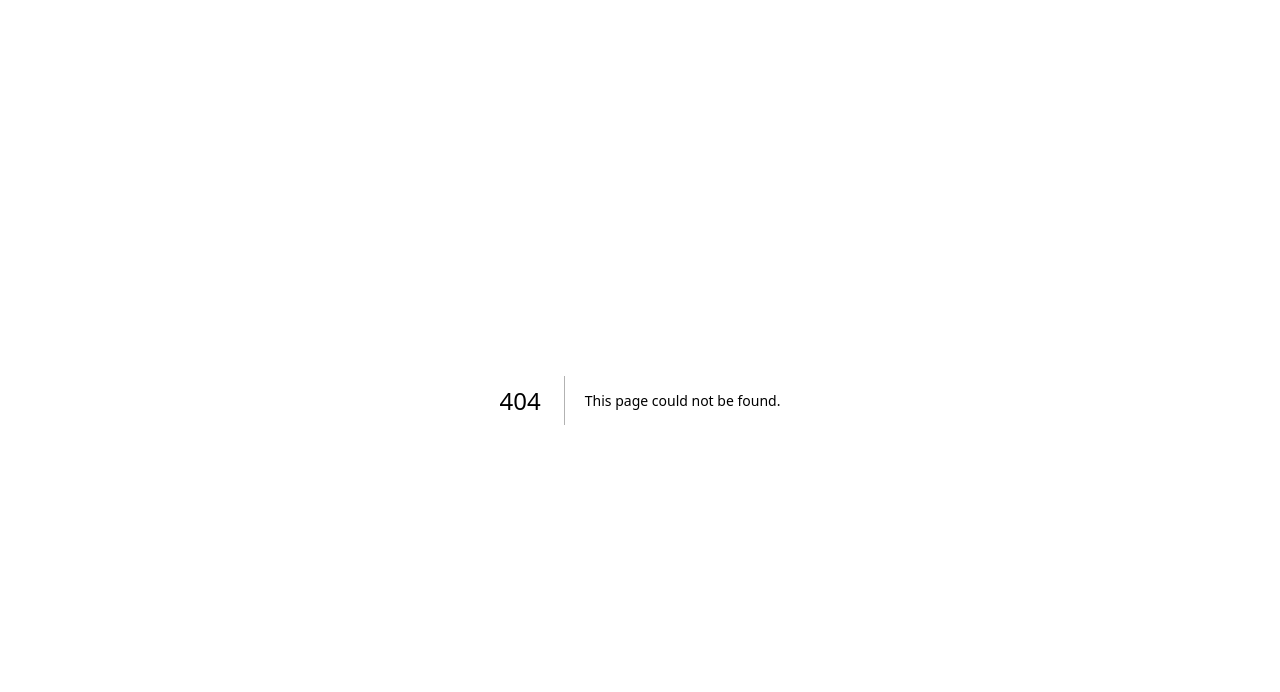
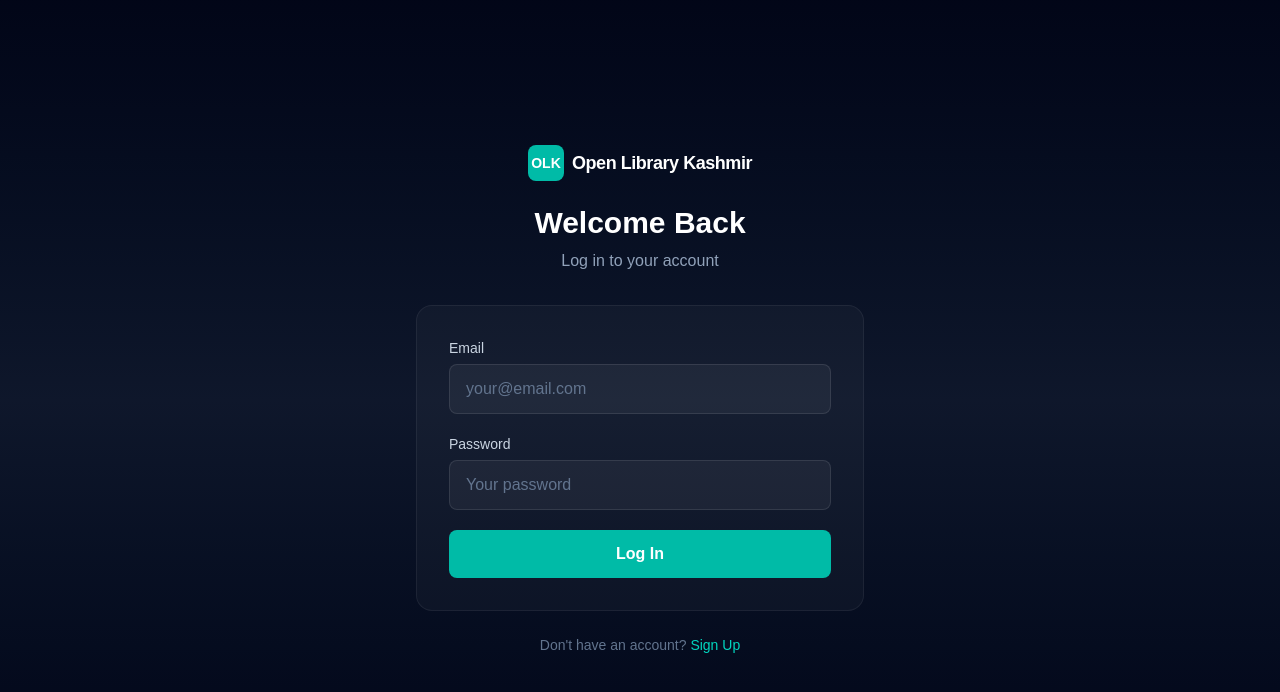
Before and after one commit to Owais-Saleem-Lone/olk, a Next.js app: page /login in a window 1280 px wide. Before the commit this address had no page. Shown: the top 692 px of the page. Built offline with nearby package versions, Linux system fonts and the light colour scheme; no server answers.

Commit message:
browse function added, login debugged

```diff
--- a/src/app/(dashboard)/browse/page.tsx
+++ b/src/app/(dashboard)/browse/page.tsx
@@ -1,4 +1,43 @@
+"use client"
+
+import { useState, useEffect } from 'react'
+import { createClient } from '@/lib/supabase/client'
+
+type Book = {
+  id: string
+  title: string
+  author: string | null
+  condition: string | null
+  listing_type: string
+  status: string
+}
+
 export default function BrowsePage() {
+  const supabase = createClient()
+  const [books, setBooks] = useState<Book[]>([])
+  const [loading, setLoading] = useState(true)
+
+  useEffect(() => {
+    fetchBooks()
+  }, [])
+
+  const fetchBooks = async () => {
+    setLoading(true)
+    // Ask the database for all available books
+    const { data, error } = await supabase
+      .from('books')
+      .select('*')
+      .eq('status', 'available')
+      .order('created_at', { ascending: false })
+
+    if (error) {
+      console.error('Error fetching books:', error)
+    } else if (data) {
+      setBooks(data)
+    }
+    setLoading(false)
+  }
+
   return (
     <div>
       <h1 className="text-3xl font-bold mb-2">Browse Books</h1>
@@ -8,12 +47,18 @@ export default function BrowsePage() {
       <div className="bg-white/[0.03] border border-white/[0.06] rounded-2xl p-6 mb-8">
         <input
           type="text"
-          placeholder="Search by title, author, or ISBN..."
+          placeholder="Search by title, author, or ISBN... (coming soon!)"
           className="w-full bg-white/5 border border-white/10 rounded-lg px-4 py-3 text-white placeholder-slate-500 focus:outline-none focus:ring-2 focus:ring-teal-500"
         />
       </div>
 
-      {/* Empty State (we will add real books later!) */}
+      {/* Loading State */}
+      {loading && (
+        <p className="text-slate-400 text-center py-20">Loading books...</p>
+      )}
+
+      {/* Empty State */}
+      {!loading && books.length === 0 && (
         <div className="flex flex-col items-center justify-center py-20 text-center">
           <div className="text-6xl mb-4">📖</div>
           <h2 className="text-xl font-semibold mb-2">No books just yet</h2>
@@ -21,6 +66,39 @@ export default function BrowsePage() {
             Be the first to add a book to the community! Once books are added, they will appear right here.
           </p>
         </div>
+      )}
+
+      {/* Books Grid */}
+      {!loading && books.length > 0 && (
+        <div className="grid grid-cols-1 md:grid-cols-2 lg:grid-cols-3 gap-6">
+          {books.map((book) => (
+            <div
+              key={book.id}
+              className="bg-white/[0.03] border border-white/[0.06] rounded-2xl p-6 hover:border-teal-500/30 transition-colors"
+            >
+              <div className="flex justify-between items-start mb-4">
+                <span className={`text-xs font-semibold px-2.5 py-1 rounded-full ${
+                  book.listing_type === 'donate'
+                    ? 'bg-teal-500/10 text-teal-400 border border-teal-500/20'
+                    : 'bg-blue-500/10 text-blue-400 border border-blue-500/20'
+                }`}>
+                  {book.listing_type === 'donate' ? '🎁 Donate' : '🤝 Lend'}
+                </span>
+                {book.condition && (
+                  <span className="text-xs text-slate-500 capitalize">{book.condition}</span>
+                )}
+              </div>
+
+              <h3 className="text-lg font-semibold mb-1 text-white">{book.title}</h3>
+              {book.author && <p className="text-slate-400 text-sm mb-4">by {book.author}</p>}
+
+              <button className="w-full mt-2 bg-white/5 hover:bg-white/10 border border-white/10 text-white font-medium py-2 rounded-lg text-sm transition-colors">
+                Request Book
+              </button>
+            </div>
+          ))}
+        </div>
+      )}
     </div>
   )
 }
--- /dev/null
+++ b/src/app/login/page.tsx
@@ -0,0 +1,96 @@
+"use client"
+
+import { useState } from 'react'
+import { createClient } from '@/lib/supabase/client'
+import Link from 'next/link'
+import { useRouter } from 'next/navigation'
+
+export default function LoginPage() {
+  const supabase = createClient()
+  const router = useRouter()
+
+  const [email, setEmail] = useState('')
+  const [password, setPassword] = useState('')
+  const [loading, setLoading] = useState(false)
+  const [message, setMessage] = useState('')
+
+  const handleLogin = async (e: React.FormEvent) => {
+    e.preventDefault()
+    setLoading(true)
+    setMessage('')
+
+    const { error } = await supabase.auth.signInWithPassword({
+      email,
+      password
+    })
+
+    if (error) {
+      setMessage(error.message)
+      setLoading(false)
+    } else {
+      // Success! Send them to the browse page
+      router.push('/browse')
+    }
+  }
+
+  return (
+    <div className="min-h-screen bg-gradient-to-b from-slate-950 via-slate-900 to-slate-950 text-white flex items-center justify-center px-4">
+      <div className="w-full max-w-md">
+        <div className="text-center mb-8">
+          <Link href="/" className="inline-flex items-center gap-2 mb-6">
+            <div className="w-9 h-9 rounded-lg bg-teal-500 flex items-center justify-center font-bold text-sm">OLK</div>
+            <span className="text-lg font-semibold tracking-tight">Open Library Kashmir</span>
+          </Link>
+          <h1 className="text-3xl font-bold">Welcome Back</h1>
+          <p className="text-slate-400 mt-2">Log in to your account</p>
+        </div>
+
+        <form onSubmit={handleLogin} className="bg-white/[0.03] border border-white/[0.06] rounded-2xl p-8 space-y-5">
+
+          <div>
+            <label className="block text-sm font-medium text-slate-300 mb-1.5">Email</label>
+            <input
+              type="email"
+              required
+              value={email}
+              onChange={(e) => setEmail(e.target.value)}
+              className="w-full bg-white/5 border border-white/10 rounded-lg px-4 py-3 text-white placeholder-slate-500 focus:outline-none focus:ring-2 focus:ring-teal-500 focus:border-transparent"
+              placeholder="your@email.com"
+            />
+          </div>
+
+          <div>
+            <label className="block text-sm font-medium text-slate-300 mb-1.5">Password</label>
+            <input
+              type="password"
+              required
+              value={password}
+              onChange={(e) => setPassword(e.target.value)}
+              className="w-full bg-white/5 border border-white/10 rounded-lg px-4 py-3 text-white placeholder-slate-500 focus:outline-none focus:ring-2 focus:ring-teal-500 focus:border-transparent"
+              placeholder="Your password"
+            />
+          </div>
+
+          <button
+            type="submit"
+            disabled={loading}
+            className="w-full bg-teal-500 hover:bg-teal-400 disabled:opacity-50 text-white font-semibold py-3 rounded-lg transition-colors"
+          >
+            {loading ? 'Logging in...' : 'Log In'}
+          </button>
+
+          {message && (
+            <p className="text-sm text-center text-red-400">
+              {message}
+            </p>
+          )}
+        </form>
+
+        <p className="text-center text-sm text-slate-500 mt-6">
+          Don't have an account?{' '}
+          <Link href="/register" className="text-teal-400 hover:underline">Sign Up</Link>
+        </p>
+      </div>
+    </div>
+  )
+}
```
Lines whose indentation alone changed are shown as unchanged.
